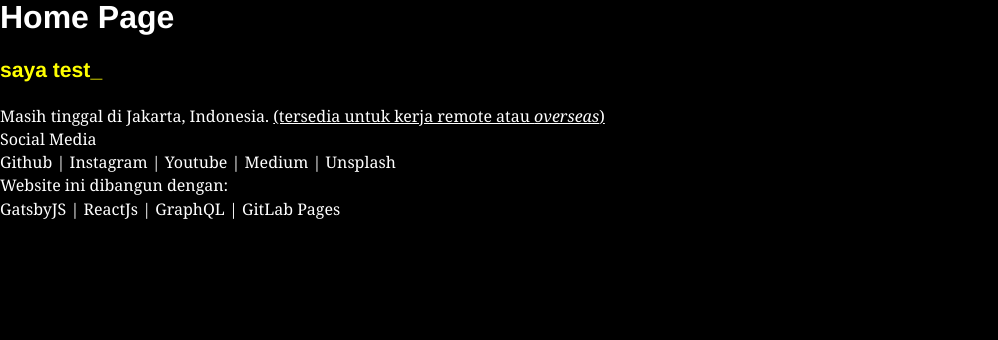
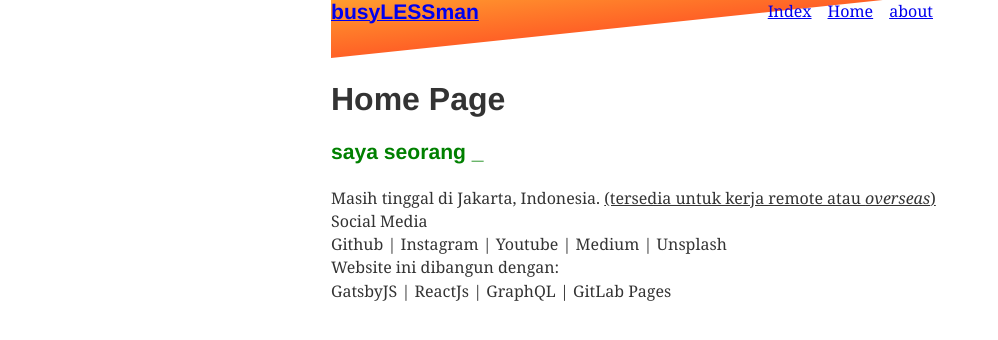
Before and after one commit to andihaki/gatsbyjs, a Gatsby site: page /home in a window 1280 px wide. Shown: the whole page, without its empty margins (0-998 px from the left). Built offline with nearby package versions, Linux system fonts and the light colour scheme; Gatsby itself is replaced by a stand-in of ours; some packages are replaced by stand-ins of ours.

Commit message:
navbar css diagonal effect

```diff
--- a/src/components/header.jsx
+++ b/src/components/header.jsx
@@ -1,7 +1,3 @@
-import React from "react"
+import React from "react";
 
-export default props => (
-    <div>
-        <h1>{ props.headerText }</h1>
-    </div>
-)
+export default props => <h1>{props.headerText}</h1>;
--- a/src/components/navbar.jsx
+++ b/src/components/navbar.jsx
@@ -1,18 +1,37 @@
 import React from "react";
 import { Link, StaticQuery, graphql } from "gatsby";
-// import BurgerMenu from "./burgerMenu";
+import styled from "styled-components";
 
 const ListLink = props => (
-    <li style={{ display: `inline-block`, marginRight: `1rem`}}>
+  <li style={{ display: `inline-block`, marginRight: `1rem` }}>
     <Link to={props.to}>{props.children}</Link>
   </li>
-)
+);
 
-// const arrMenu = [1, 2, 3];
-// let change = false;
+const NavBar = styled.div`
+  margin-bottom: 1.5rem;
+
+  position: relative;
+  overflow: hidden;
+`;
+
+const Shape = styled.div`
+  position: absolute;
+  top: 0;
+  bottom: 0;
+  right: 0;
+  left: 0;
+  width: 100%;
+  height: 100%;
+  background-image: linear-gradient(#ff9d2f, #ff6126);
+  transform: skewY(-6deg);
+  transform-origin: top left;
+  z-index: -999;
+`;
 
 export default () => (
-    <div style={{ marginBottom: `1.5rem` }}>
+  <NavBar>
+    <Shape />
     <Link to="/" style={{ textShadow: `none`, backgroundImage: `none` }}>
       <StaticQuery
         query={graphql`
@@ -29,11 +48,11 @@ export default () => (
           // <BurgerMenu menu={arrMenu} change={change} onClick={!change}/>
         )}
       />
-
     </Link>
     <ul style={{ listStyle: `none`, float: `right` }}>
-            <ListLink to="/">Home</ListLink>
+      <ListLink to="/">Index</ListLink>
+      <ListLink to="/home">Home</ListLink>
       <ListLink to="/about">about</ListLink>
     </ul>
-    </div>
-)
+  </NavBar>
+);
--- a/src/pages/home.jsx
+++ b/src/pages/home.jsx
@@ -1,45 +1,79 @@
 import React from "react";
-import styled, { createGlobalStyle } from "styled-components";
+import styled from "styled-components";
+// import styled, { createGlobalStyle } from "styled-components";
 
 import Header from "../components/header";
+import Layout from "../components/layout";
 
-const GlobalStyle = createGlobalStyle`
-    body {
-        background-color: black;
-        color: white;
-    }
+// const GlobalStyle = createGlobalStyle`
+//     body {
+//         background-color: black;
+//         color: white;
+//     }
+// `;
+
+const Jobs = styled.h3`
+  color: green;
 `;
 
-const Jobs = styled.h3`
-  color: yellow;
-`;
+// const WaveSpan = styled.span`
+//   position: relative;
+//   height: 70px;
+//   width: 600px;
+//   background: #e0efe3;
+
+//   &:before {
+//     content: "";
+//     display: block;
+//     position: absolute;
+//     border-radius: 100% 50%;
+//     width: 340px;
+//     height: 80px;
+//     background-color: white;
+//     right: -5px;
+//     top: 40px;
+//   }
+
+//   &:after {
+//     content: "";
+//     display: block;
+//     position: absolute;
+//     border-radius: 100% 50%;
+//     width: 300px;
+//     height: 70px;
+//     background-color: #e0efe3;
+//     left: 0;
+//     top: 27px;
+//   }
+// `;
 
 class Home extends React.Component {
   state = {
     texts: [
-      'hi internet!',
-      'saya test',
-      'saya seorang buta warna',
-      'saya seorang kapiten',
-      'saya Son Goku',
+      "hi internet!",
+      "saya seorang software engineer",
+      "saya seorang buta warna",
+      "saya fans anime one piece",
+      "saya fans reactJs",
+      "saya seorang kapiten"
     ],
-    text: '',
+    text: "",
     step: 0,
     typed: true,
     delay: 100,
-    nextText: '',
-  }
+    nextText: ""
+  };
 
   TIMEOUT;
 
-  componentDidMount(){
+  componentDidMount() {
     // console.log('cDM');
     const data = Object.assign({}, this.state);
 
     this.defaultHandler(data);
   }
 
-  componentDidUpdate(){
+  componentDidUpdate() {
     // console.log('cDU');
     const data = Object.assign({}, this.state);
 
@@ -48,12 +82,12 @@ class Home extends React.Component {
     this.defaultHandler(data);
   }
 
-  defaultHandler = (data) => {
+  defaultHandler = data => {
     // console.log('dH');
     const { texts, step, typed } = data;
 
     // stop at end of texts, & backspace mode
-    if (texts.length-1 === step && !typed) {
+    if (texts.length - 1 === step && !typed) {
       return false;
     }
 
@@ -63,32 +97,23 @@ class Home extends React.Component {
     if (!typed) {
       this.backspaceHandler(data);
     }
+  };
 
-  }
-
-  typedHandler = (data) => {
+  typedHandler = data => {
     // console.log('tH', data);
     const { texts, step, typed, delay } = data;
     let { text, nextText } = data;
 
     // text : always take 1text start from text.length
-    text = text + texts[step].slice(text.length, text.length+1);
+    text = text + texts[step].slice(text.length, text.length + 1);
     // nextText : take text.length+1
-    nextText = texts[step].slice(text.length+1);
+    nextText = texts[step].slice(text.length + 1);
 
     const eachEndOfTyped = texts[step] === text;
 
-    // looping
-    if (text.length > 25) {
-      return;
-    }
-
-    // if (!text) {
-    //   console.log(step+1)
-    //   this.setState({
-    //     typed: !typed,
-    //     nextStep: step + 1,
-    //   });
+    // // looping
+    // if (text.length > 25) {
+    //   return;
     // }
 
     if (text) {
@@ -97,52 +122,52 @@ class Home extends React.Component {
           text,
           nextText,
           delay: 32 + Math.round(Math.random() * (eachEndOfTyped ? 2500 : 100)),
-          typed: eachEndOfTyped ? !typed : typed,
+          typed: eachEndOfTyped ? !typed : typed
         });
-      }, delay)
+      }, delay);
     }
-  }
+  };
 
-  backspaceHandler = (data) => {
+  backspaceHandler = data => {
     // console.log('bH', data);
     const { delay, typed, step, texts } = data;
     let { text } = data;
 
     text = text.slice(0, -1);
 
-    const similarText = texts[step].split(" ").filter((a, idx) => a === texts[step + 1].split(" ")[idx]).join(" ");
+    const similarText = texts[step]
+      .split(" ")
+      .filter((a, idx) => a === texts[step + 1].split(" ")[idx])
+      .join(" ");
     if (similarText === text) {
       console.log(similarText, text);
       this.setState({
         typed: !typed,
-        step: step+1,
-        text: similarText,
+        step: step + 1,
+        text: similarText
       });
     }
 
     const switchMode = text ? typed : !typed;
-    const noTextLeft = !text ? step+1 : step;
+    const noTextLeft = !text ? step + 1 : step;
 
     this.TIMEOUT = setTimeout(() => {
       this.setState({
         text,
         delay: 32 + Math.round(Math.random() * 40),
         typed: switchMode,
-        step: noTextLeft,
-      })
+        step: noTextLeft
+      });
     }, delay);
-  }
+  };
 
   render() {
     const { text } = Object.assign({}, this.state);
     return (
-      <div>
-        <GlobalStyle />
+      <Layout>
         <Header headerText="Home Page" />
-        <Jobs>
-          {text}_
-        </Jobs>
-
+        {/* <WaveSpan /> */}
+        <Jobs>{text}_</Jobs>
 
         <div>
           Masih tinggal di Jakarta, Indonesia.{" "}
@@ -158,7 +183,7 @@ class Home extends React.Component {
         <div>GatsbyJS | ReactJs | GraphQL | GitLab Pages</div>
 
         <div />
-      </div>
+      </Layout>
     );
   }
 }
```
Also changed, not shown: src/components/layout.jsx (+7 -7 lines), src/pages/index.jsx (+10 -8 lines). Lines whose indentation alone changed are shown as unchanged.
